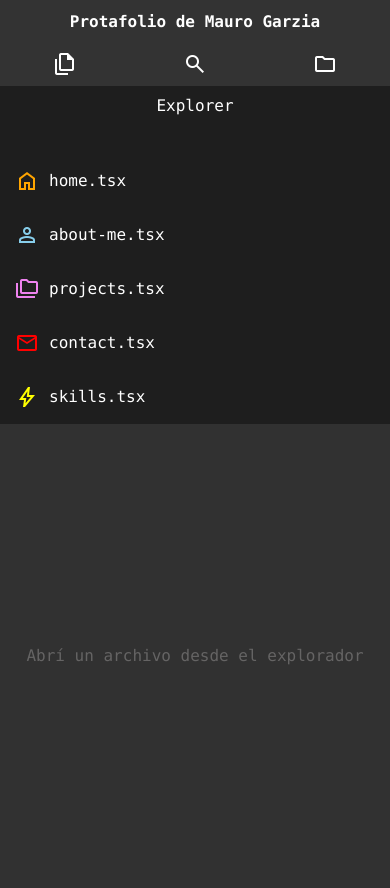
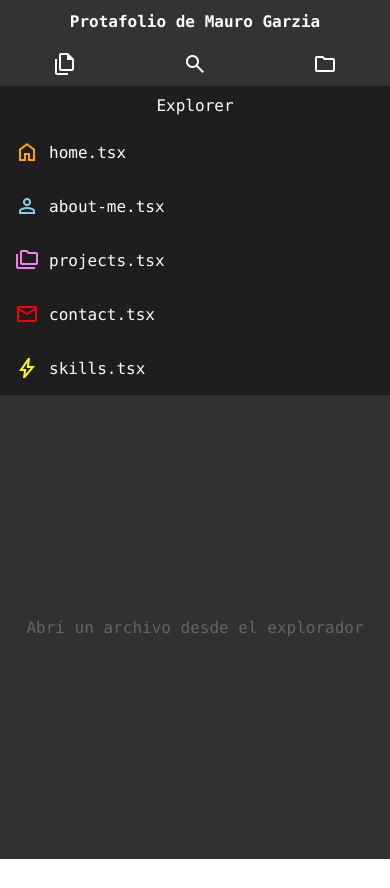
Before and after one commit to maurogarzia/Portfolio2.0, a React (Vite) app: page / in a window 390 px wide. After the commit the page ends 859 px from the top, so only its background shows below. Built offline with nearby package versions, Linux system fonts and the light colour scheme.

Commit message:
fix: fix to responsive

```diff
--- a/src/layout/FileHeader/FileHeader.module.css
+++ b/src/layout/FileHeader/FileHeader.module.css
@@ -1,25 +1,26 @@
 .containerPrincipal{
     background-color: #1E1E1E;
-    width: 100%;
+    max-width: 95vw;
     color: white;
     padding: 10px;
-    height: 8vh;
     display: flex;
 }
 .containerPrincipal p{
-
     width: 12vw;
 }
 .tabs{
     display: flex;
     width: 100%;
     overflow-x: auto;
+    max-height: 5vh;
 }
 
 @media (max-width: 800px) {
     .containerPrincipal{
         display: flex;
         flex-direction: column;
+        min-width: 100%;
+
     }
     .containerPrincipal p{
         width: 100%;
--- a/src/layout/FileHeader/components/CardHeader/CardHeader.module.css
+++ b/src/layout/FileHeader/components/CardHeader/CardHeader.module.css
@@ -13,8 +13,9 @@
     font-size: 15px;
     justify-content: center;
     align-items: center;
-    width: 100%;
+    width: 10vw;
     padding: 10px;
+    max-height: 5vh;
 }
 .containerPrincipal span{
     font-size: 15px;
@@ -30,3 +31,8 @@
     color: white;
     transition: 02.s ease;
 }
+@media (max-width: 800px) {
+    .item{
+        width: 100%;
+    }
+}
--- a/src/views/About/About.module.css
+++ b/src/views/About/About.module.css
@@ -1,12 +1,13 @@
 .containerPrincipal{
     background-color: #313131;
     width: 100%;
-    height: 100%;
+    max-height: 100vh;
     padding: 10px;
     display: flex;
     flex-direction: column;
     gap: 20px;
     overflow-y: auto;
+    border: 1px solid green;
 }
 .paragraph{
     background-color: #1E1E1E;
```
